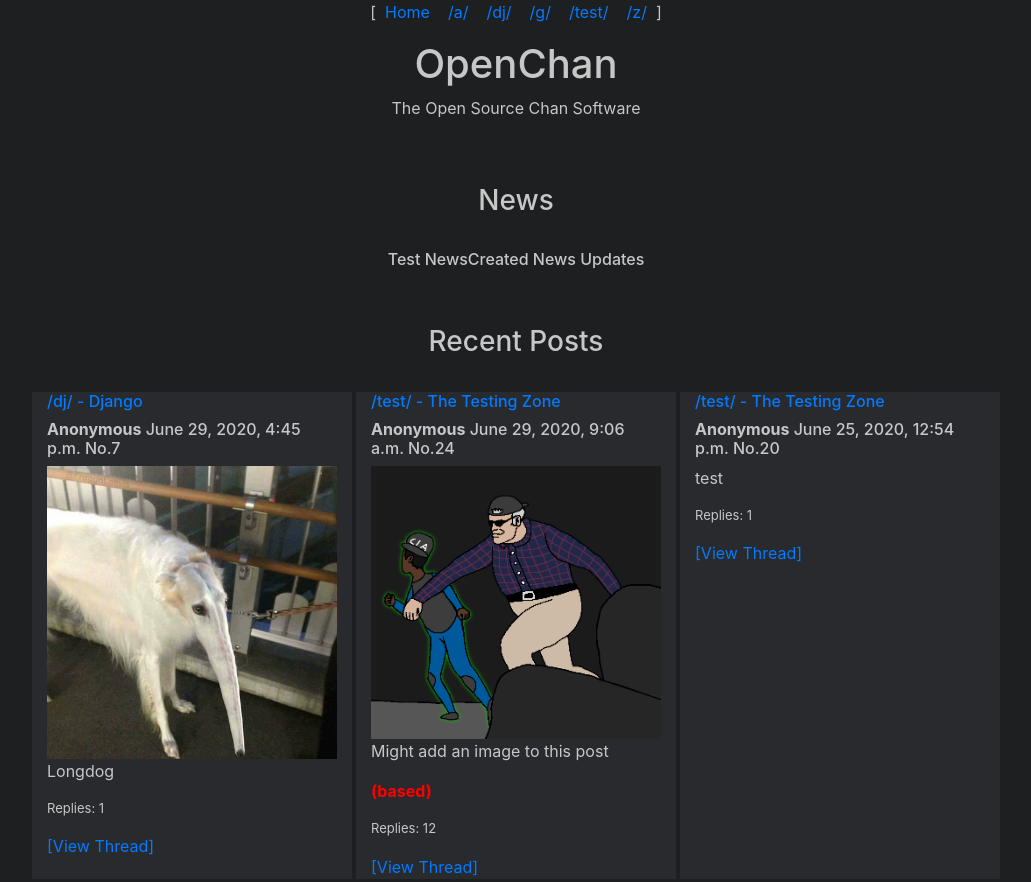
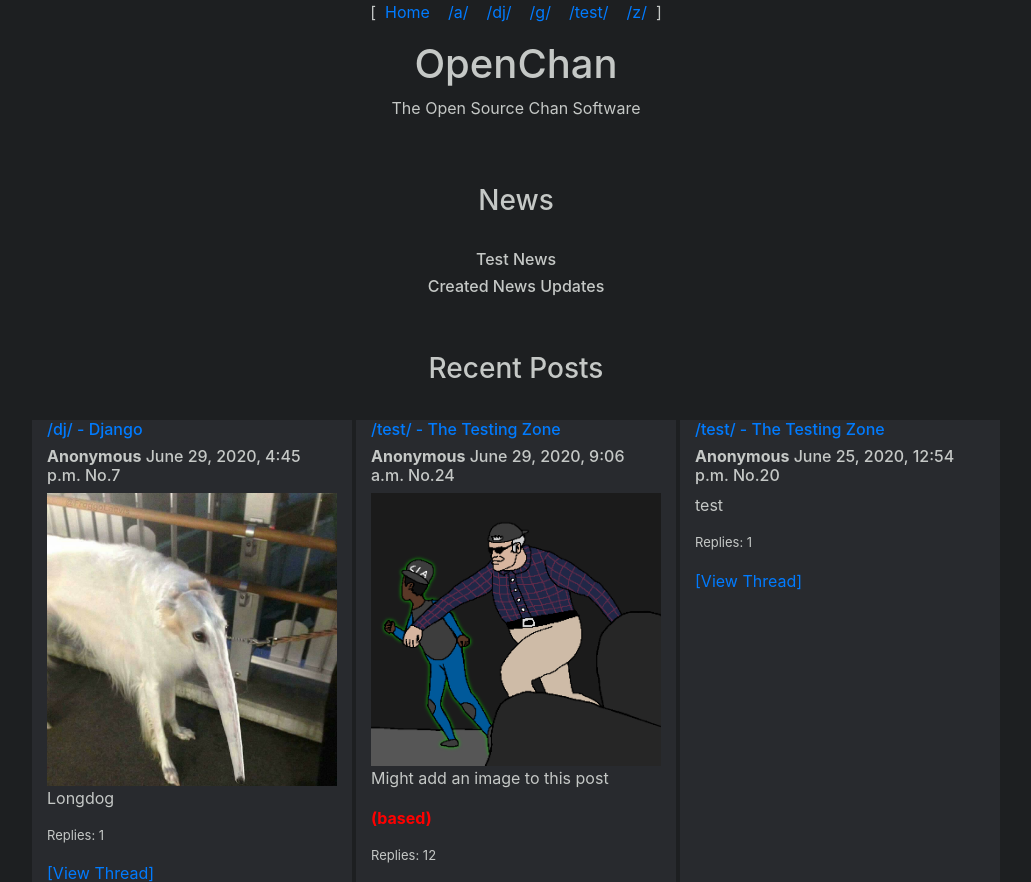
Before and after one commit to austinrseabolt/openchan, a Django app: page / in a window 1280 px wide. Shown: the top 882 px of the page, without its empty margins (124-1155 px from the left). Run offline with Django 3.2, Linux system fonts and the light colour scheme; data comes from the database, SQL or seed files in the repository; both versions use the stored data as it was after the commit; some libraries are stand-ins or nearby versions.

Commit message:
Test posts

```diff
--- a/src/mainapp/templates/boards/news.html
+++ b/src/mainapp/templates/boards/news.html
@@ -6,7 +6,9 @@
     <div class="row justify-content-center">
         {% for post in news %}
         {% if  forloop.counter <= 3 %}
-        <h6> {{ post.news_subject }} </h6>
+        <div class="container">
+            <h6 class="text-center"> {{ post.news_subject }} </h6>
+        </div>
         {% endif %}
         {% endfor %}
     </div>
--- a/src/mainapp/views.py
+++ b/src/mainapp/views.py
@@ -24,6 +24,11 @@ def index(request):
         'news':news,
     }
     return render(request, 'boards/index.html', context)
+
+
+def news(request, newsid):
+
+    pass
 
 
 def board(request, boardurl):
@@ -63,7 +68,7 @@ def board(request, boardurl):
 
 def ViewThread(request, boardurl, post_pk):
     form = NewPostForm(request.POST, request.FILES)
-    op = Post.objects.get(pk=post_pk)
+    op = Post.objects.get(pk=post_pk, parent_board=boardurl)
     if request.user.is_authenticated:
         auth = True
     else:
```
Also changed, not shown: src/db.sqlite3, src/media/images/1591967267000.jpg (added), src/media/images/Screen_Shot_2020-06-24_at_3.38.47_PM.png (added).
